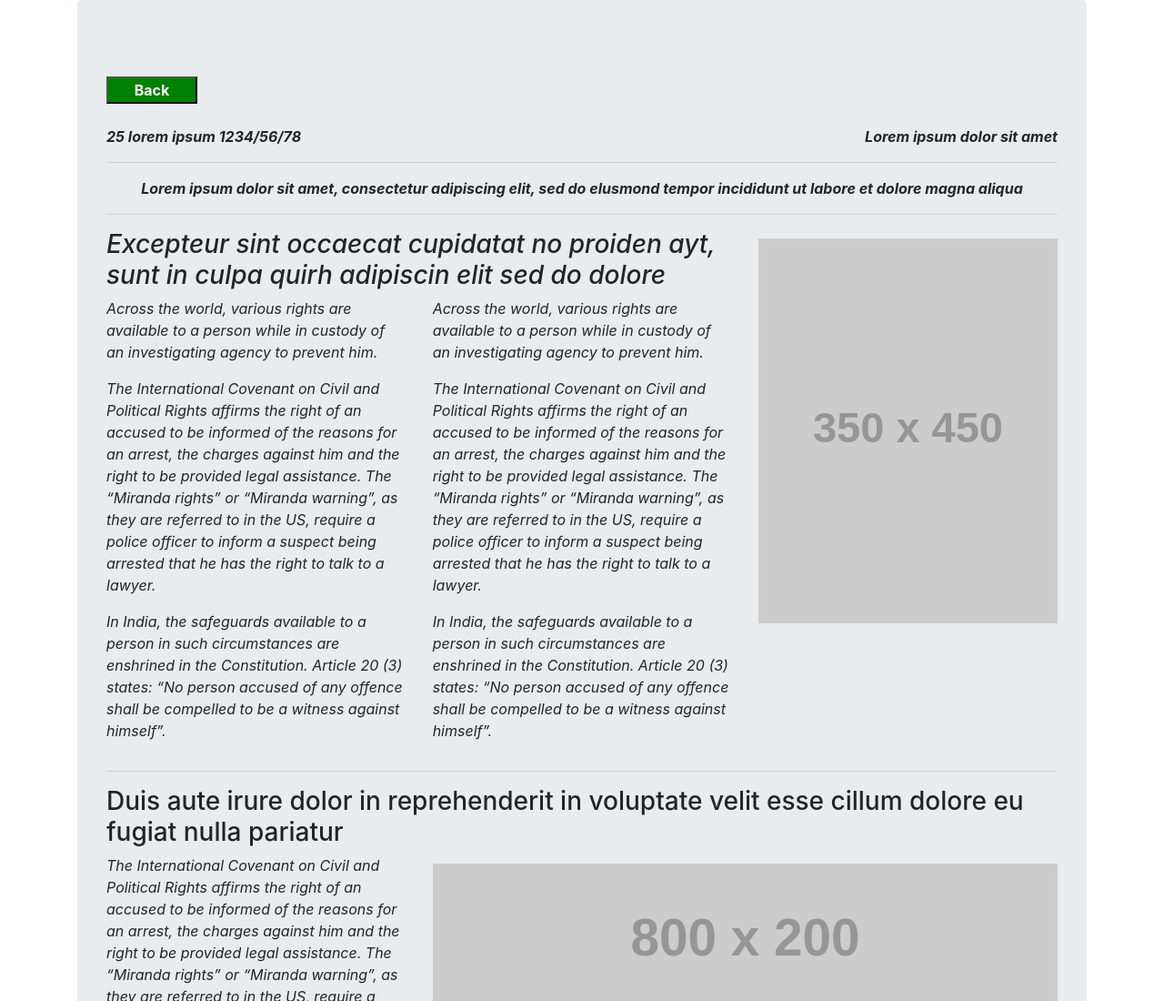
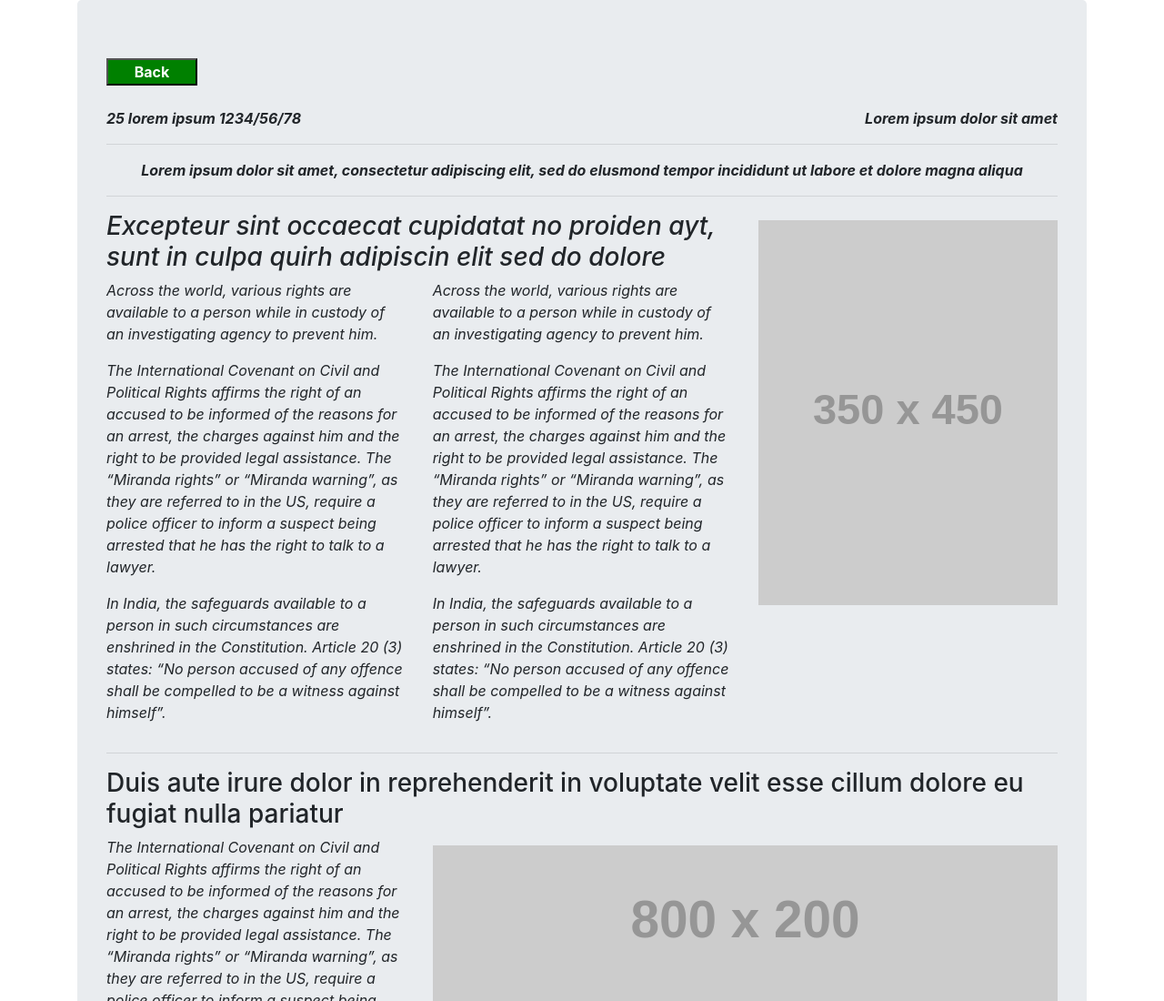
Before and after one commit to chinna18/Newspaper, a plain HTML site: page next.html in a window 1280 px wide. Shown: the top 1100 px of the page at 91% size. Drawn offline with nearby package versions, Linux system fonts and the light colour scheme; placeholder pictures from the web are drawn by us.

Commit message:
Update next.html

```diff
--- a/next.html
+++ b/next.html
@@ -13,7 +13,7 @@
     <div class="container">
 <div class="jumbotron">
         <div class="row">
-            <div class="col-sm-12" style="margin-top:20px">
+            <div class="col-sm-12">
                 <a href="index.html"><button class="float-left" style="width:100px;background-color:green;color:white;font-weight:bold">Back</button></a>
             </div>
             <div class="col-sm-12"><br></div>
```
